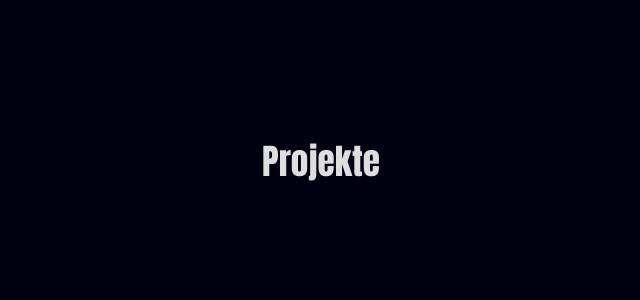
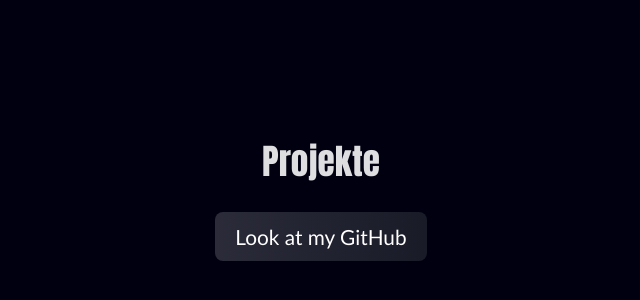
Before and after one commit to Jayk-developes/Portfolio, a Vue app: page / in a window 1280 px wide. Shown: the part 9101-9401 px from the top of the page, without its empty margins (335-975 px from the left). Built offline with nearby package versions, Linux system fonts and the light colour scheme.

Commit message:
Add Style

```diff
--- a/src/components/Content.vue
+++ b/src/components/Content.vue
@@ -119,6 +119,10 @@
     let URIString = `mailto:joshua.daniel.koch@gmail.com?subject=${subject}&body=${body}`
     window.location.href = URIString
 
+  }
+
+  const toGithub = () => {
+    window.open("https://github.com/jayk-developes", "_blank")
   }
 </script>
 
@@ -348,6 +352,9 @@
     <div style="margin-bottom:80rem; display: none" id="skills_project_separator"></div>
     <div class="center" id="project_header">
       <h1 class="xl_text" style="z-index: 2;">Projekte</h1>
+      <input type="button" value="Look at my GitHub" class="githubButton" @click="toGithub">
+    </div>
+    <div>
     </div>
     <div style="margin-bottom:100rem" id="project_data_separator"></div>
     <div class="flexContainer" id="projectData">
--- a/src/css/main.css
+++ b/src/css/main.css
@@ -507,4 +507,19 @@
   width: 17rem !important;
 }
 
+.githubButton {
+  font-size: 1.3rem;
+  color: white;
+  font-family: "Gill Sans MT", monospace;
+  padding: 0.75rem 1.25rem;
+  border: none;
+  border-radius: 0.5rem;
+  background: rgba(42, 45, 56, 0.6) linear-gradient(90deg, rgba(55, 54, 70, 0.6) 0%, transparent 100%);
+  transition: all ease-in-out 0.2s !important;
+}
+
+.githubButton:hover {
+  background: rgba(85, 89, 105, 0.6) linear-gradient(90deg, rgba(55, 54, 70, 0.6) 0%, transparent 100%);
+}
+
 /*# sourceMappingURL=main.css.map */
--- a/src/css/main.scss
+++ b/src/css/main.scss
@@ -557,3 +557,18 @@
   height: 12.5rem;
   width: 17rem !important
 }
+
+.githubButton {
+  font-size: $font_mid;
+  color: white;
+  font-family: "Gill Sans MT", monospace;
+  padding: .75rem 1.25rem;
+  border: none;
+  border-radius: .5rem;
+  background:$primary_trans linear-gradient(90deg, $primary_left_trans 0%, transparent 100%);
+  transition: $primary_transition_fade !important;
+}
+
+.githubButton:hover {
+  background: $secondary_trans linear-gradient(90deg, $primary_left_trans 0%, transparent 100%);
+}
```
Also changed, not shown: 1 other file (tests, documents, lock files or other folders).
